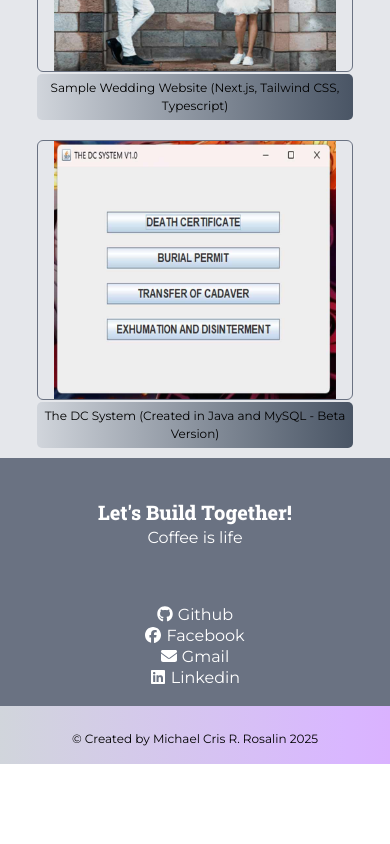
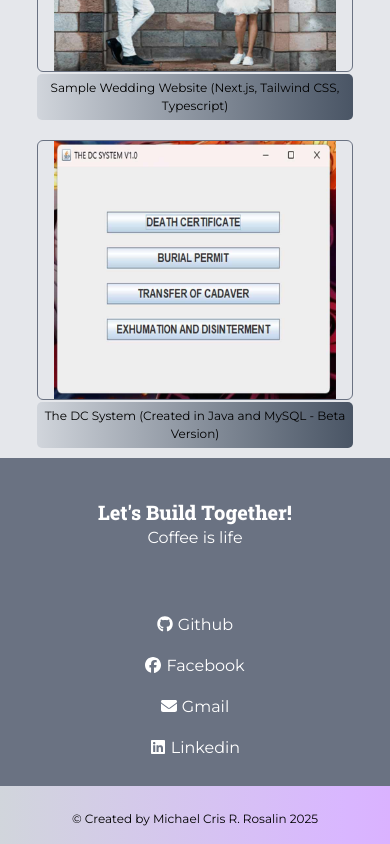
Before and after one commit to LetranEyeshield/next-js-portfolio, a Next.js app: page / in a window 390 px wide. Shown: the part 2766-3610 px from the top of the page. Before the commit the page ends 3530 px from the top, so only its background shows below. Built offline with nearby package versions, Linux system fonts and the light colour scheme.

Commit message:
adjusted margin on socials

```diff
--- a/src/app/globals.css
+++ b/src/app/globals.css
@@ -115,7 +115,7 @@ body {
     align-items: center;
   }
   #socials ul li {
-    margin: 0 auto;
+    margin: 10px auto;
     padding: 0;
   }
   #socials ul li a {
```
